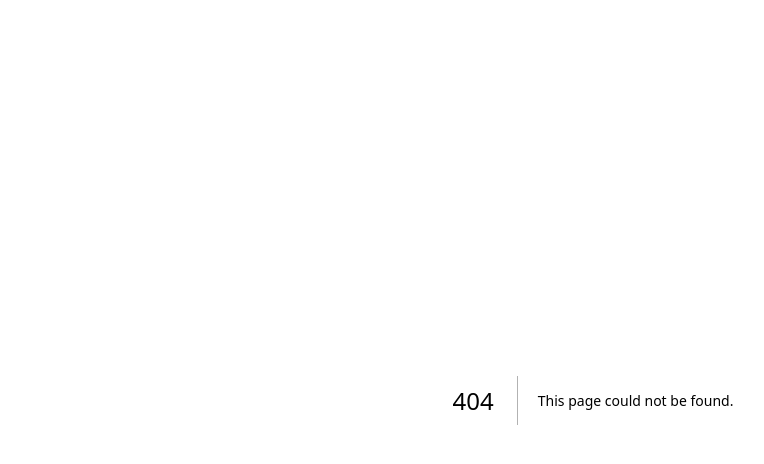
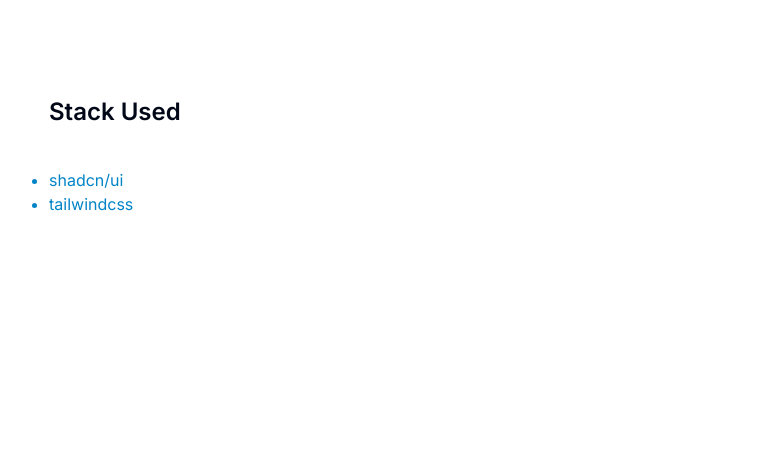
Before and after one commit to KhizerRehan/awesome.tools, a Next.js app: page /stack in a window 1280 px wide. Before the commit this address had no page. Shown: the top 464 px of the page, without its empty margins (47-811 px from the left). Built offline with nearby package versions, Linux system fonts and the light colour scheme.

Commit message:
Update folder name; Add stack folder

```diff
--- /dev/null
+++ b/src/app/stack/page.tsx
@@ -0,0 +1,18 @@
+import Image from "next/image";
+import Link from "next/link";
+
+export default function Home() {
+  return (
+    <main className="min-h-screen p-24">
+      <h1 className="mb-3 text-2xl font-semibold">Stack Used </h1>
+      <ul className="mt-10 list-disc">
+        <li className=" text-sky-600 cursor-pointer">
+          <Link href={"https://ui.shadcn.com/"}>shadcn/ui</Link>
+        </li>
+        <li className=" text-sky-600 cursor-pointer">
+          <Link href={"https://tailwindcss.com//"}>tailwindcss</Link>
+        </li>
+      </ul>
+    </main>
+  );
+}
--- a/src/app/frontend/page.tsx
+++ b/src/app/tools/page.tsx
@@ -33,7 +33,7 @@
           <Card key={index} className="flex flex-col justify-between w-[12rem]">
             <CardHeader>
               <CardTitle className="py-2">
-                <h4>{tool.name}</h4>
+                <p className="text-[14px] font-bold">{tool.name}</p>
                 <div className="mt-2">{renderCategory(tool)}</div>
               </CardTitle>
               {tool.description && (
```
